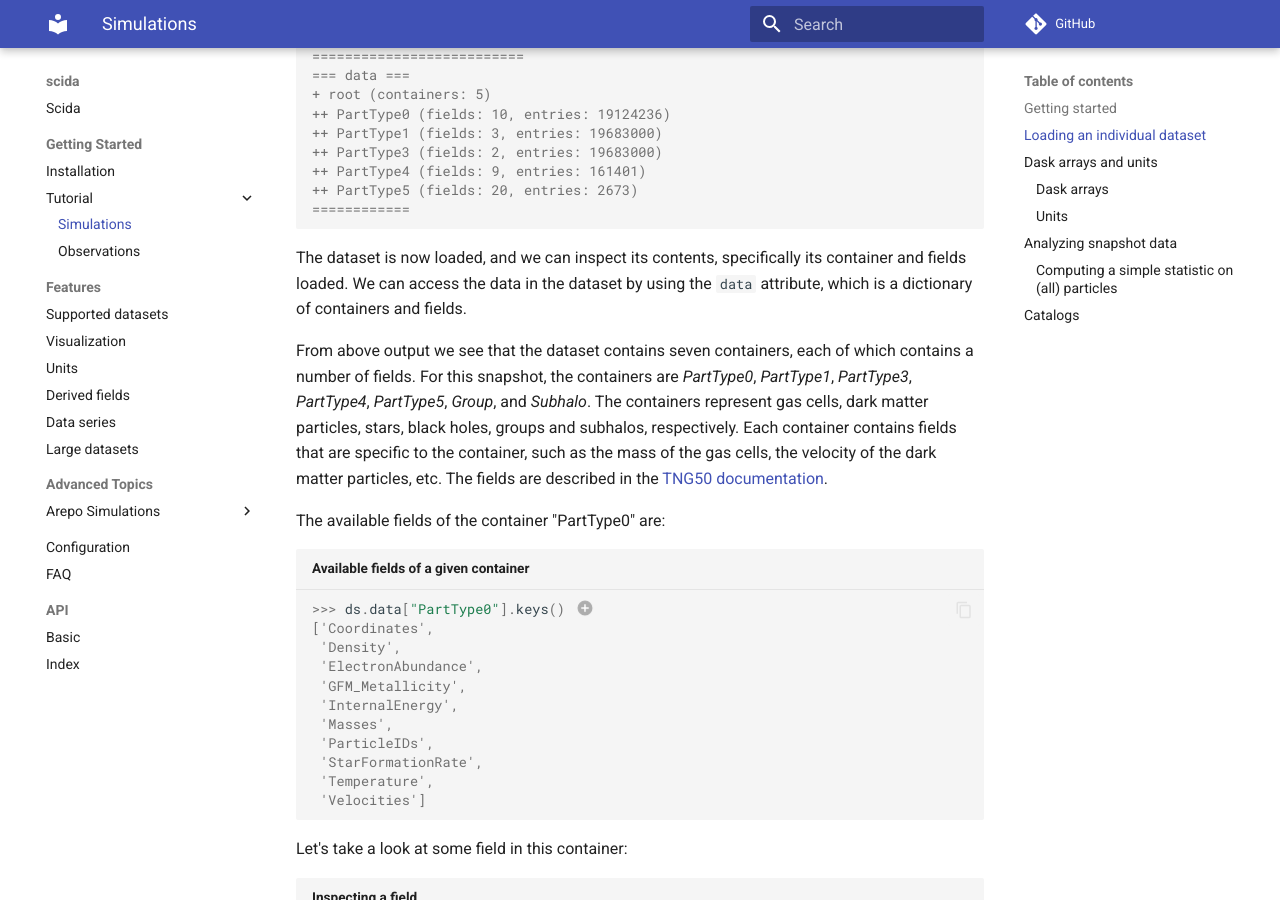
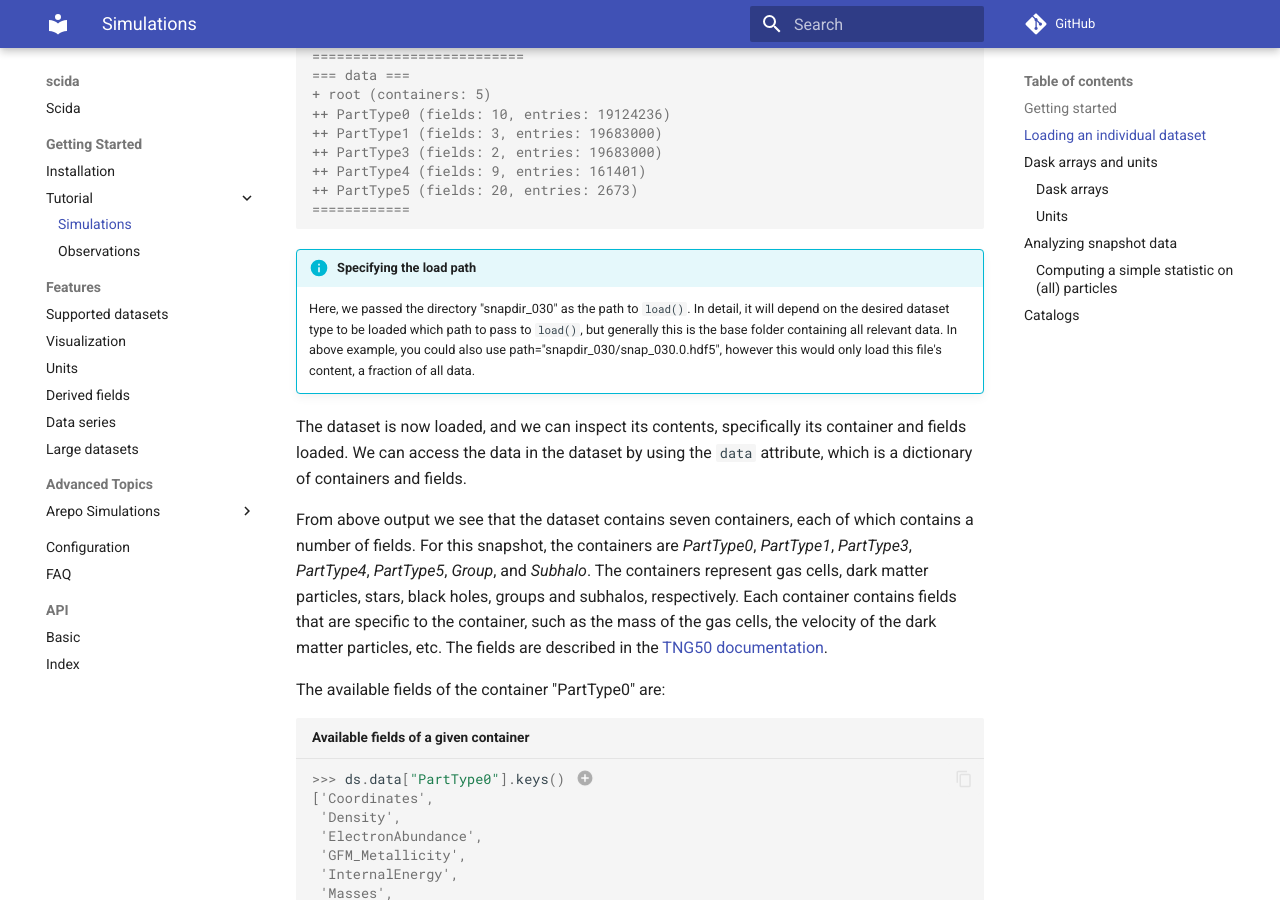
Before and after one commit to cbyrohl/scida, an MkDocs documentation site: the page built from docs/tutorial/simulations.md, in a window 1280 px wide and 900 px high, scrolled down 1347 px. Built offline with MkDocs 1.6.1 and Material for MkDocs 9.7.7, drawn with Linux system fonts in a browser that asks for light colours; comment, search, counter and statistics services are not loaded.

Commit message:
clarify path argument for load().

```diff
--- a/docs/tutorial/simulations.md
+++ b/docs/tutorial/simulations.md
@@ -64,8 +64,12 @@ cosmology = FlatLambdaCDM(H0=67.74 km / (Mpc s), Om0=0.3089, Tcmb0=0.0 K, Neff=3
 
 1. Call to receive some information about the loaded dataset.
 
-
-
+!!! info "Specifying the load path"
+    Here, we passed the directory "snapdir_030" as the path to `load()`.
+    In detail, it will depend on the desired dataset type to be loaded which path to pass to `load()`,
+    but generally this is the base folder containing all relevant data.
+    In above example, you could also use path="snapdir_030/snap_030.0.hdf5",
+    however this would only load this file's content, a fraction of all data.
 
 The dataset is now loaded, and we can inspect its contents, specifically its container and fields loaded.
 We can access the data in the dataset by using the `data` attribute, which is a dictionary of containers and fields.
```
Also changed, not shown: 1 other file.
